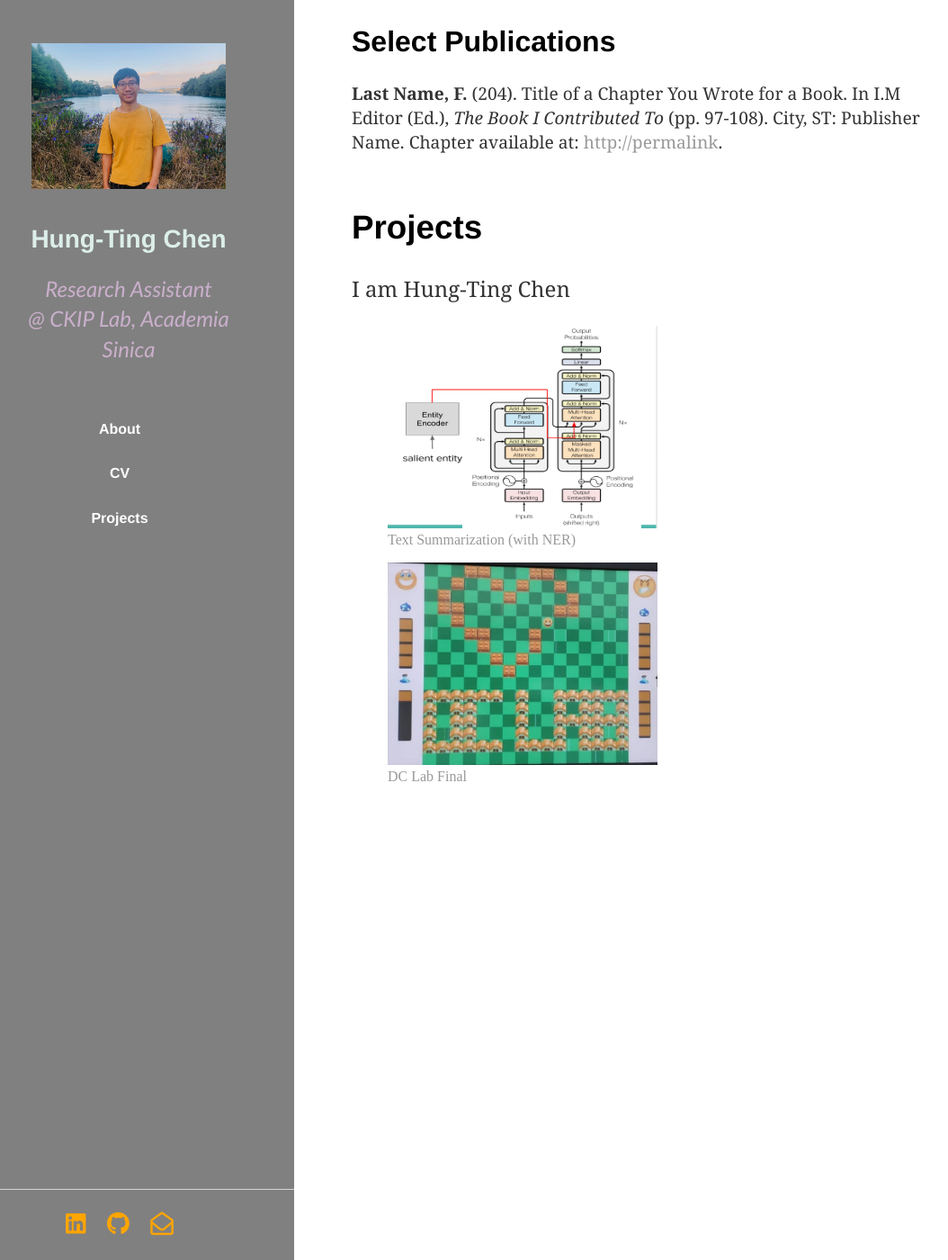
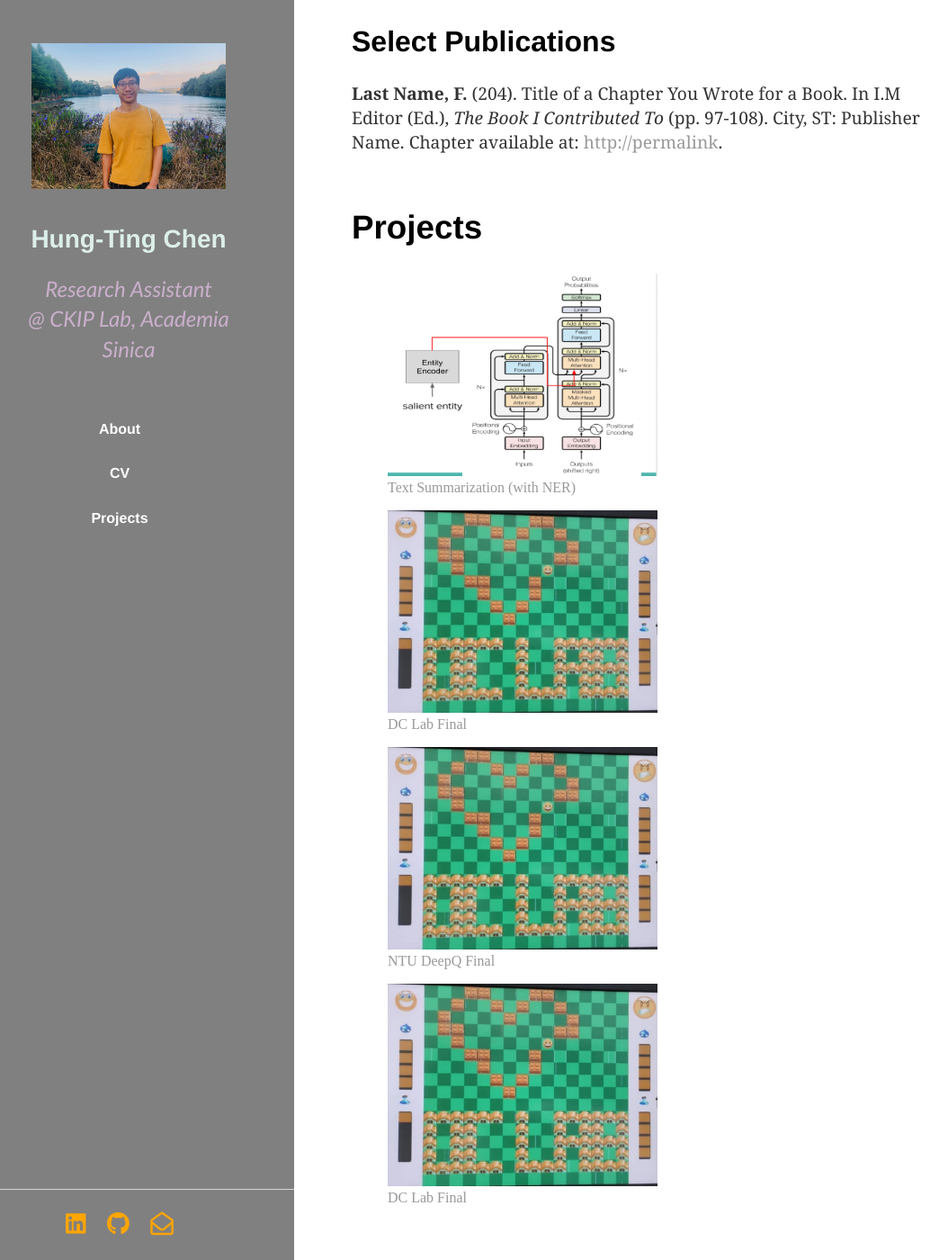
Before and after one commit to timchen0618/timchen0618.github.io, a Jekyll site: the page index.html, which Jekyll copies as it is, in a window 1280 px wide and 1400 px high, scrolled down 1137 px. Shown: the whole window at 90% size, without its empty margins (41-1095 px from the left). Built offline with Jekyll 4.4.1, drawn with Linux system fonts in a browser that asks for light colours; nearby versions of some CDN libraries.

Commit message:
text summarization

```diff
--- a/index.html
+++ b/index.html
@@ -86,12 +86,25 @@
             <section id="projects">
                 <div class="projects">
                     <h1>Projects</h1>
-                    <p> I am Hung-Ting Chen</p>
 
                     <a href="https://docs.google.com/presentation/d/1RGUp9G6mJnxnQeYMiSHpP6at9ORf-S44gmOGI7Ee18s/edit?usp=sharing">
                         <figure>
                             <img alt="Text summarization" src="images/sum-image.png" width="300" height="225">
                             <figcaption> Text Summarization (with NER) </figcaption>
+                        </figure>
+                    </a>
+
+                    <a href="https://docs.google.com/presentation/d/1RGUp9G6mJnxnQeYMiSHpP6at9ORf-S44gmOGI7Ee18s/edit?usp=sharing">
+                        <figure>
+                            <img alt="DC Lab Final" src="images/dclab.jpg" width="300" height="225">
+                            <figcaption> DC Lab Final </figcaption>
+                        </figure>
+                    </a>
+
+                    <a href="https://docs.google.com/presentation/d/1RGUp9G6mJnxnQeYMiSHpP6at9ORf-S44gmOGI7Ee18s/edit?usp=sharing">
+                        <figure>
+                            <img alt="NTU DeepQ Final" src="images/dclab.jpg" width="300" height="225">
+                            <figcaption> NTU DeepQ Final </figcaption>
                         </figure>
                     </a>
 
```
Also changed, not shown: 2 other files.
